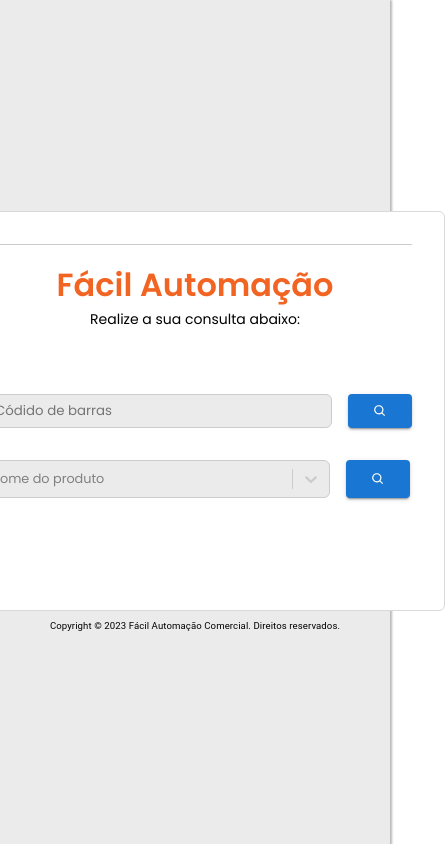
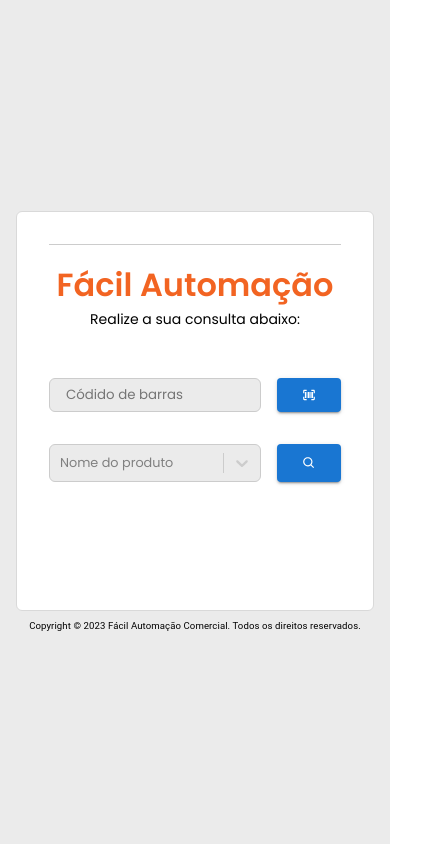
Before and after one commit to KermanJR/react-facilmsapp, a React (Create React App) app: page / in a window 390 px wide. Shown: the whole page, 445 px wide, since content can reach past the window. Built offline with nearby package versions, Linux system fonts and the light colour scheme.

Commit message:
New Features

```diff
--- a/src/index.css
+++ b/src/index.css
@@ -8,3 +8,21 @@
 body{
   width: 100%;
 }
+
+.react-select-container{
+  width: 353px;
+  font-size: .75rem;
+  text-align: left;
+}
+
+
+.react-select__menu > .react-select__menu-list > .react-select__option{
+  font-size: .875rem;
+}
+@media screen and (max-width: 876px){
+  .react-select-container{
+    width: 353px;
+  }
+
+
+}
--- a/src/pages/index.js
+++ b/src/pages/index.js
@@ -1,6 +1,6 @@
 import { Box, Input, Button, Typography, Ima} from '@mui/material';
 import styles from './style/style.module.css';
-import { BiSearch } from 'react-icons/bi'
+import { BiSearch, BiBarcodeReader } from 'react-icons/bi'
 import Select from 'react-select';
 import { useRef, useEffect } from 'react';
  export default function MyApp(){
@@ -8,7 +8,7 @@
     const options = [
         { value: 'produto1', label: 'Produto 1' },
         { value: 'produto2', label: 'Produto 2' },
-        { value: 'produto3', label: 'Prtoduto 3' }
+        { value: 'produto3', label: 'Produto 3' }
       ]
 
       const customStyles = {
@@ -16,8 +16,6 @@
           ...base,
           border: state.isFocused ? '1px solid #ccc' : '1px solid #ccc',
           boxShadow: state.isFocused ? 0 : 0,
-          width: '350px',
-          height: 10,
           borderRadius: '6px',
           backgroundColor: '#ebebeb',
           fontSize: '.8rem',
@@ -62,7 +60,7 @@
                     <p style={{fontSize: '.875rem'}}>Realize a sua consulta abaixo:</p>
                 </Box>
 
-               <Box style={{marginTop: '4rem', display: 'flex', flexDirection: 'row', gap
+               <Box style={{marginTop: '3rem', display: 'flex', flexDirection: 'row', gap
             : '1rem', justifyContent: 'center', width: '100%'}}>
                     <input type='text' placeholder='Códido de barras' style={{
                         width: '100%',
@@ -72,18 +70,18 @@
                         padding: '1rem',
                         height: '20px'
                     }}/>
-                    <Button variant='contained' style={{textTransform: 'capitalize'}}><BiSearch/></Button>
+                    <Button variant='contained' style={{textTransform: 'capitalize'}}><BiBarcodeReader/></Button>
                </Box>
                <Box style={{marginTop: '2rem', display: 'flex', flexDirection: 'row', gap
             : '1rem', justifyContent: 'center', width: '100%'}}>
-                    <Select  options={options} placeholder="Nome do produto" styles={customStyles} ref={refSelect}/>
+                    <Select  options={options} placeholder="Nome do produto" styles={customStyles} ref={refSelect} className="react-select-container"/>
                     <Button variant='contained' style={{textTransform: 'capitalize'}}><BiSearch/></Button>
                </Box>
             </Box>
             <Typography typography="p" style={{
                 fontSize:'.6rem',
                 marginTop: '.5rem'
-            }}>Copyright © 2023 Fácil Automação Comercial. Direitos reservados.</Typography>
+            }}>Copyright © 2023 Fácil Automação Comercial. Todos os direitos reservados.</Typography>
         </Box>
     )
  }
--- a/src/pages/style/style.module.css
+++ b/src/pages/style/style.module.css
@@ -19,8 +19,30 @@
     border: 1px solid #d9d9d9;
 }
 
+
 .logo{
     width: 120px;
     height: 120px;
     object-fit: contain;
 }
+
+.selectRef{}
+
+
+
+@media screen and (max-width: 876px){
+    .form{
+        height: 400px;
+        width: 100%;
+        padding: 2rem;
+    }
+    .container{
+        padding: 1rem;
+
+    }
+
+    .css-1dk5jgi-control{
+        width: 100%;
+    }
+
+}
```
